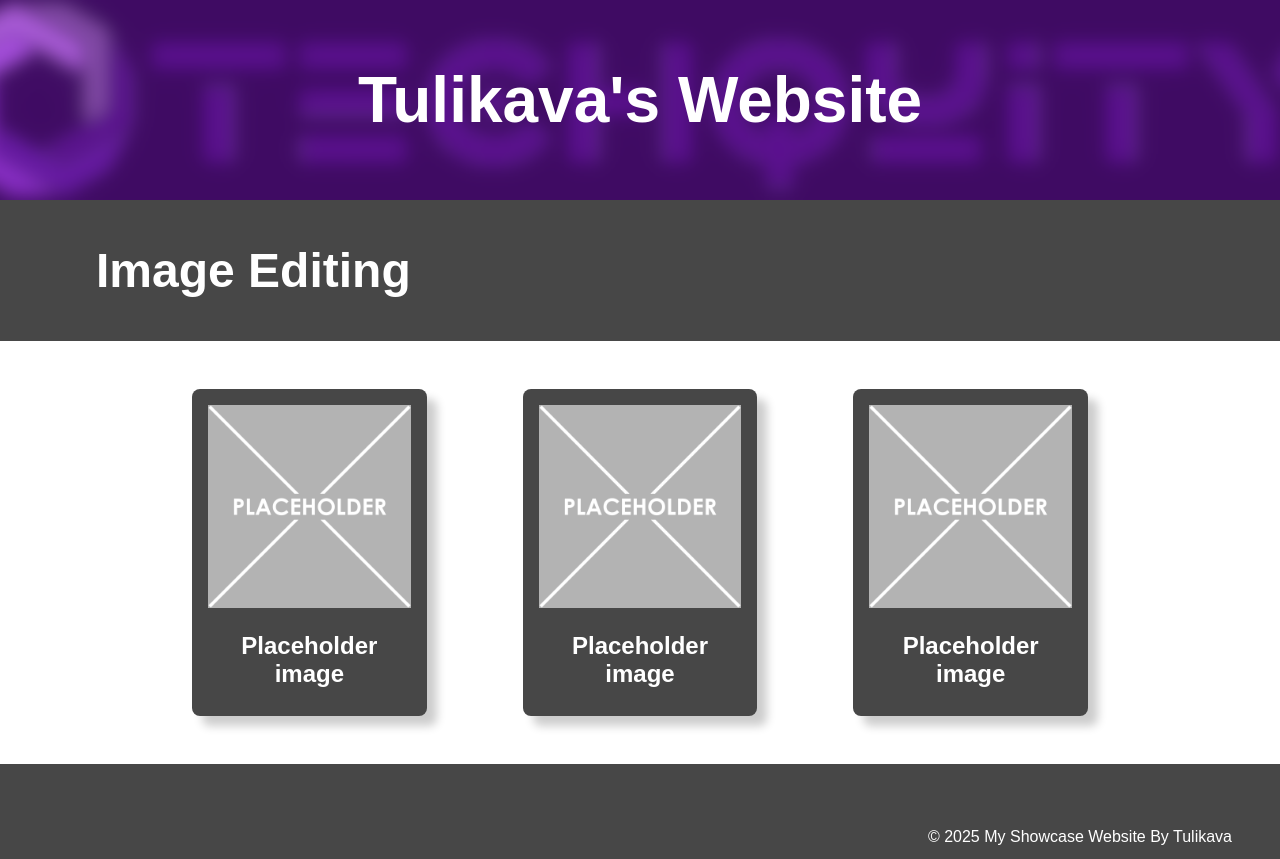
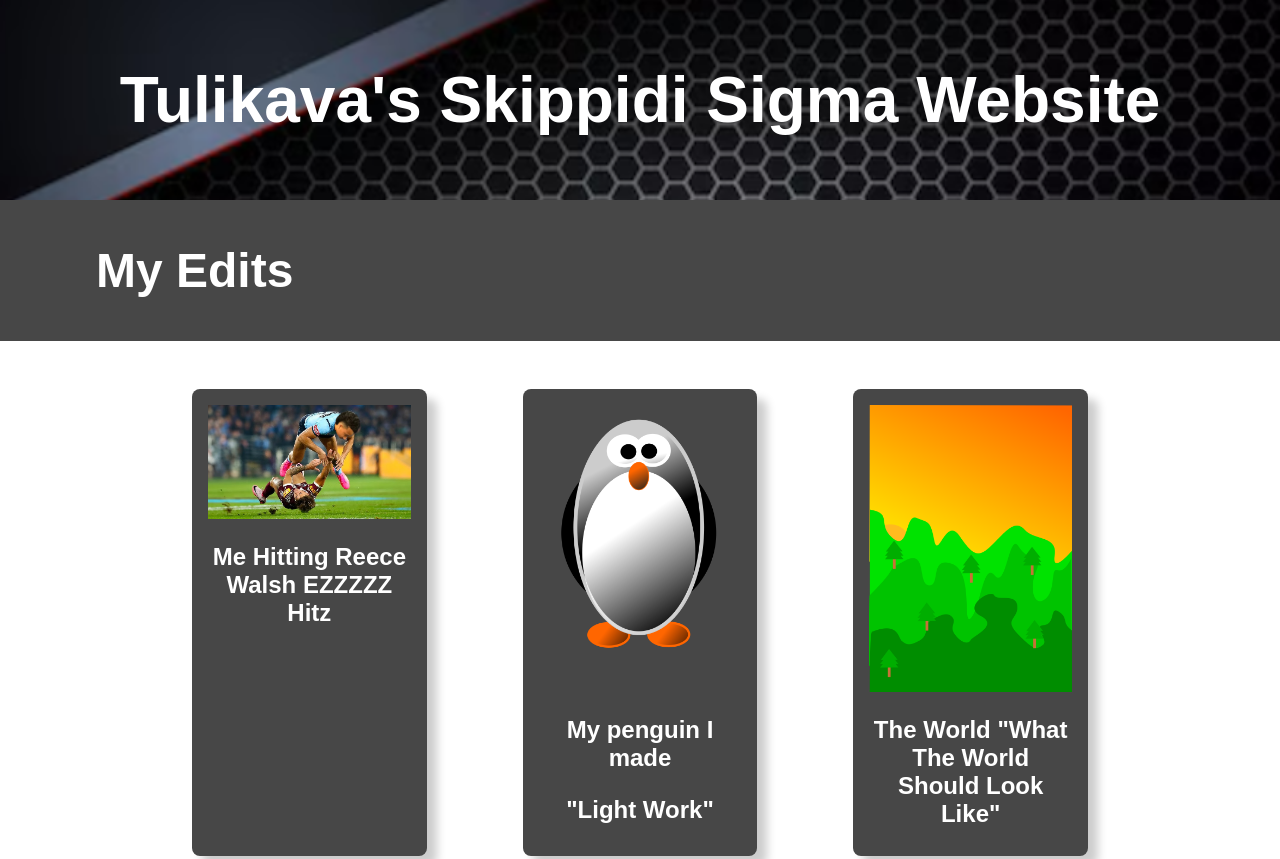
Before and after one commit to Tulikava/MyYear10Website, a plain HTML site: page index.html in a window 1280 px wide. Shown: the top 859 px of the page. Drawn offline with Linux system fonts and the light colour scheme.

Commit message:
Replaced images

```diff
--- a/index.html
+++ b/index.html
@@ -12,7 +12,7 @@
 
     <!-- The Hero Section -------------------------------------------------------------------------------------- -->
     <section class="hero">
-        <div class="hero-text">Tulikava's Website</div>
+        <div class="hero-text">Tulikava's Skippidi Sigma Website</div>
     </section>
 
 <!-- Topic one ------------------------------------------------------------------------------------------------- -->
@@ -20,22 +20,29 @@
     <section class="topic">
         <!-- the topic title a big bar with text in it -->
         <div class="topic-title">
-            <h1>Image Editing</h1>
+            <h1>My Edits</h1>
         </div>
         <!-- now a three column grid of images -->
         <div class="topic-content">
             <!-- one "card" which includes an image with a text below it -->
             <div class="topic-card">
-                <img src="images/placeholder-1024x1024.png" alt="change this too!">
-                <h2 class="topic-card-text">Placeholder image</h2>
+                <img src="images/Tulikava.photo.png" alt="change this too!">
+                <h2 class="topic-card-text">Me Hitting Reece Walsh
+                    EZZZZZ Hitz
+
+                </h2>
             </div>
             <div class="topic-card">
-                <img src="images/placeholder-1024x1024.png" alt="change this too!">
-                <h2 class="topic-card-text">Placeholder image</h2>
+                <img src="images/penguin.png" alt="change this too!">
+                <h2 class="topic-card-text">My penguin I made
+                    </p>"Light Work"</h2><p>
+                </h2>
             </div>
             <div class="topic-card">
-                <img src="images/placeholder-1024x1024.png" alt="change this too!">
-                <h2 class="topic-card-text">Placeholder image</h2>
+                <img src="images/World.png" alt="change this too!">
+                <h2 class="topic-card-text">The World
+                    "What The World Should Look Like"
+                </h2>
             </div>
         </div>
     </section>
--- a/style.css
+++ b/style.css
@@ -16,7 +16,7 @@ img {
 
 /* The hero section styling- use your OWN Hero Image URL here */
 .hero {
-    background-image: url('images/techquitybanner-1130x160.png');
+    background-image: url('images/websitebackground.png');
     height: 25vh;
     background-size: cover;
     background-position: center;
```
Also changed, not shown: images/Tulikava.photo.png (added), images/World.png (added), images/penguin.png (added), images/websitebackground.png (added), 1 other file.
